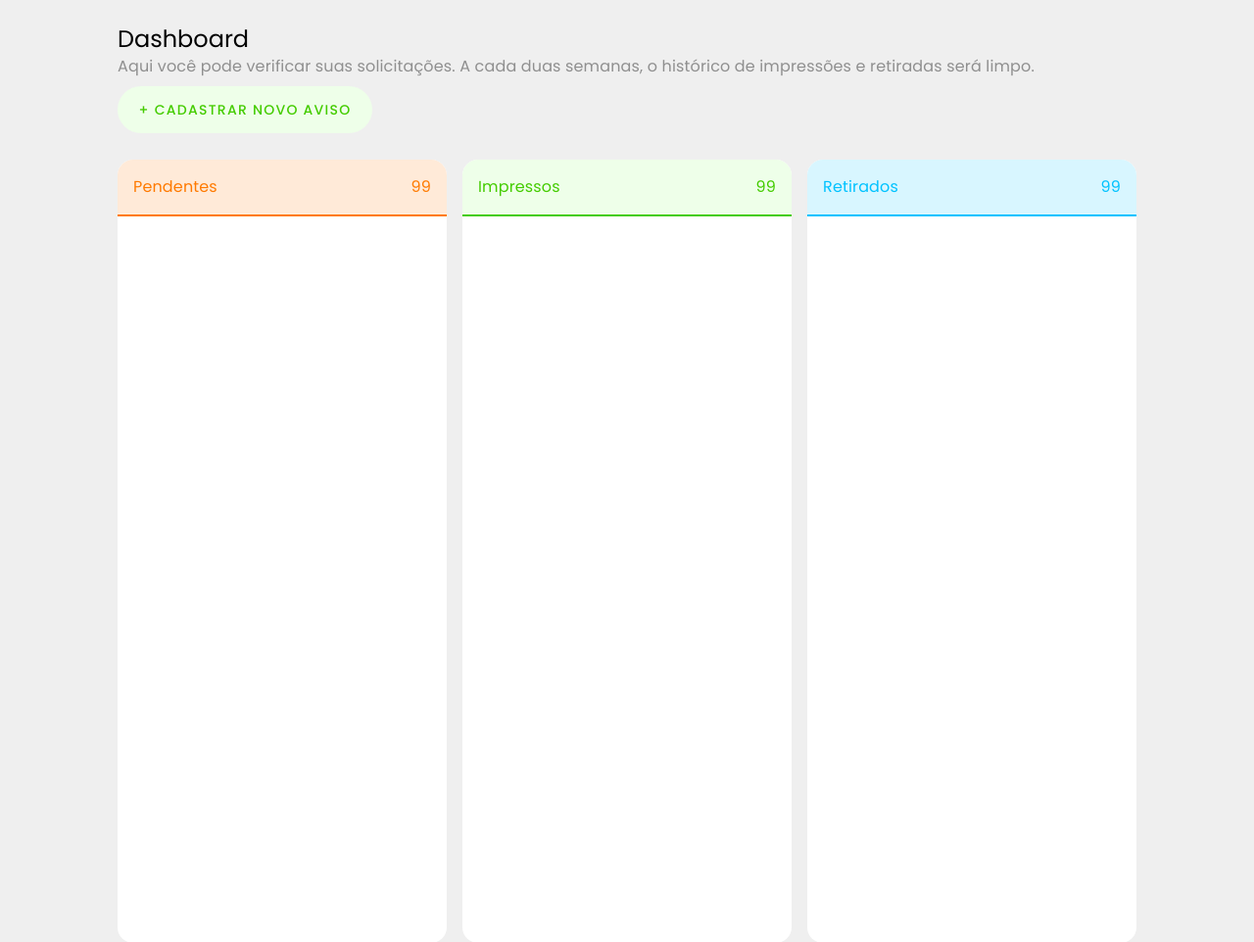
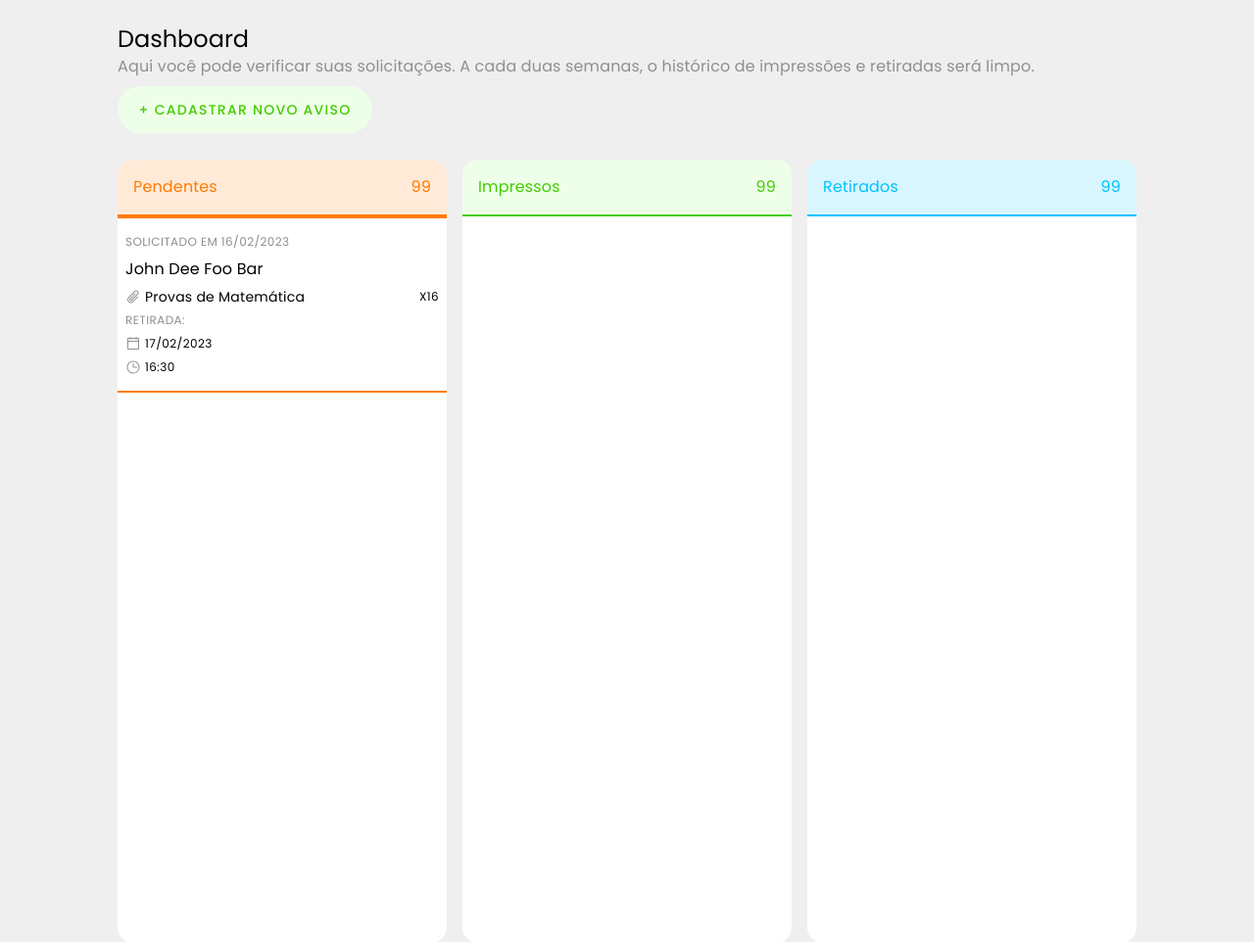
Before and after one commit to RenanMaestrya/SGFI, a Django app: page /dashboard/ in a window 1280 px wide. Shown: the part 80-1042 px from the top of the page at 98% size. Run offline with Django 4.2, Linux system fonts and the light colour scheme.

Commit message:
feat: add card style

```diff
--- /dev/null
+++ b/SGFI/static/css/components/card.css
@@ -0,0 +1,19 @@
+.container {
+    display: flex;
+    flex-direction: column;
+    gap: 8px;
+    padding: 16px 8px;
+    border-block: 2px solid #FF7A00;
+}
+
+.label {
+    color: var(--neutral-500);
+    text-transform: uppercase;
+    margin: 0;
+}
+
+.row {
+    display: flex;
+    align-items: center;
+    gap: 4px;
+}
--- /dev/null
+++ b/SGFI/templates/apps/core/card.html
@@ -0,0 +1,24 @@
+{% load static %}
+
+<div class="container">
+    <span class="label caption">solicitado em 16/02/2023</span>
+
+    <h3 id="requester" class="subtitle-1">John Dee Foo Bar</h3>
+    <div class="row" style="justify-content: space-between;">
+        <div class="row">
+            <img src="{% static 'assets/paperclip.svg' %}" alt="Ícone de anexo">
+            <span class="body-2">Provas de Matemática</span>
+        </div>
+        <span class="caption">x16</span>
+    </div>
+
+    <span class="label caption">retirada:</span>
+    <div class="row">
+        <img src="{% static 'assets/calendar.svg' %}" alt="Ícone de calendário">
+        <p class="caption">17/02/2023</p>
+    </div>
+    <div class="row">
+        <img src="{% static 'assets/clock.svg' %}" alt="Ícone de relógio">
+        <p class="caption">16:30</p>
+    </div>
+</div>
--- a/SGFI/templates/apps/core/pages/dashboard.html
+++ b/SGFI/templates/apps/core/pages/dashboard.html
@@ -5,6 +5,7 @@
 {% block css %}
 <link rel="stylesheet" type="text/css" href="{% static 'css/components/button.css' %}">
 <link rel="stylesheet" type="text/css" href="{% static 'css/components/footer.css' %}">
+<link rel="stylesheet" type="text/css" href="{% static 'css/components/card.css' %}">
 <link rel="stylesheet" type="text/css" href="{% static 'css/components/header.css' %}">
 <link rel="stylesheet" type="text/css" href="{% static 'css/components/input.css' %}">
 <link rel="stylesheet" type="text/css" href="{% static 'css/pages/dashboard.css' %}">
@@ -15,6 +16,7 @@
 {% block main %}
 
 {% include 'apps/core/header.html' with role=role %}
+
 <div class="global-wrapper">
 
     <div class="global-container">
@@ -43,6 +45,7 @@
                         <span class="subtitle-1 text-tint-pink">Pendentes</span>
                         <span class="subtitle-1 text-tint-pink">99</span>
                     </div>
+                    {% include 'apps/core/card.html' %}
                 </div>
                 <div class="kanban">
                     <div class="header tint-green">
```
Also changed, not shown: SGFI/static/assets/calendar.svg (added), SGFI/static/assets/clock.svg (added), SGFI/static/assets/paperclip.svg (added).
